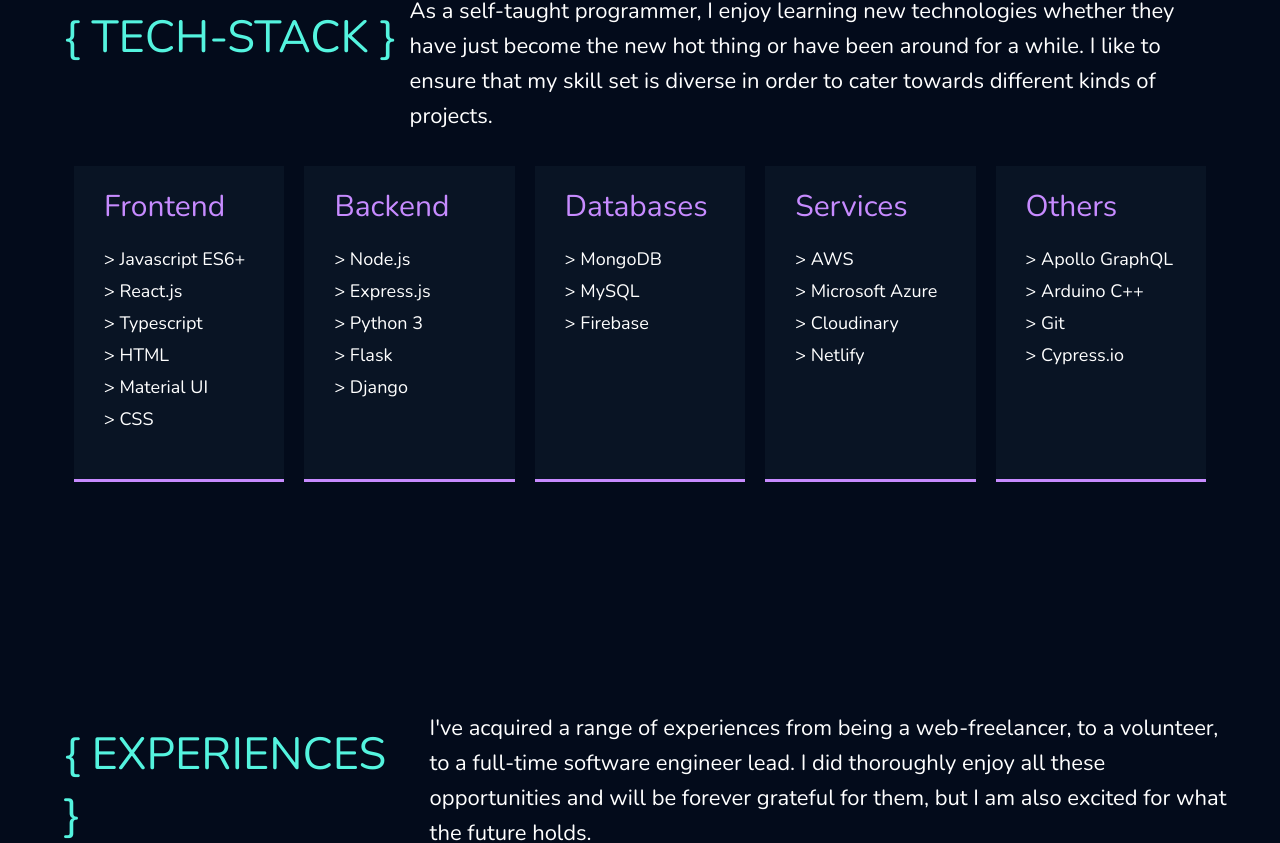
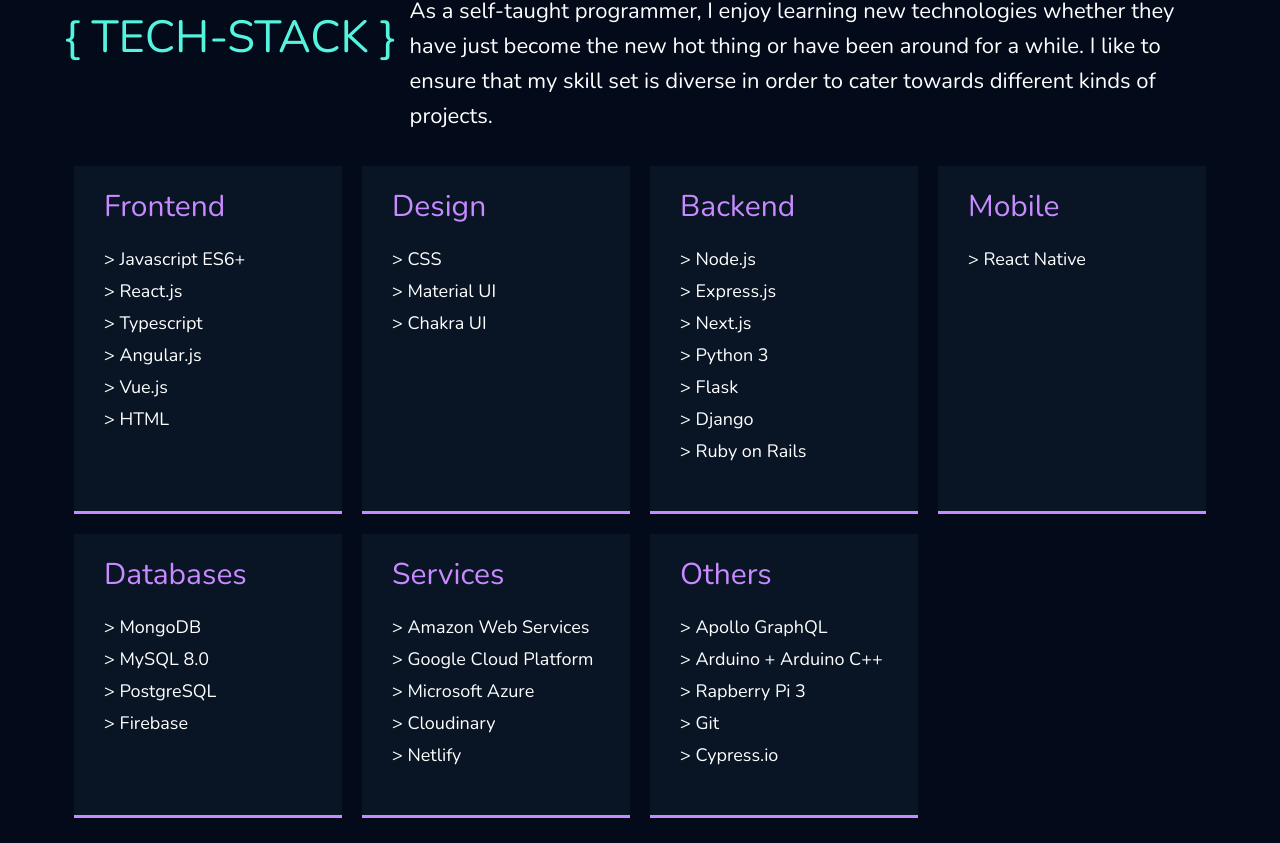
Before and after one commit to CaitlinChiang/Portfolio, a React (Create React App) app: page / in a window 1280 px wide. Shown: the part 618-1461 px from the top of the page. Built offline with nearby package versions, Linux system fonts and the light colour scheme.

Commit message:
Update portfolio website

```diff
--- a/src/components/Projects.js
+++ b/src/components/Projects.js
@@ -4,6 +4,12 @@
 class Projects extends Component {
   render() {
     const projects = [
+      {
+        title: 'PeakQuest',
+        about: 'A mobile application that helps users decide hiking trails to embark and trains them to the appropriate fitness level.',
+        link: 'https://github.com/CaitlinChiang/Hiking-Software',
+        technologies: 'React Native'
+      },
       {
         title: 'The Decolonization Project',
         about: 'An online repository where indigenous tribes are in control of their own online data and information that is being published.',
@@ -71,7 +77,7 @@
         technologies: 'React.js, Firebase, Netlify'
       },
       {
-        title: 'The Busy Bee',
+        title: 'The Rolls Kitchen',
         about: 'A full e-commerce system for a business that focuses on selling bakery goods.',
         link: 'https://github.com/CaitlinChiang/The-Rolls-Kitchen',
         technologies: 'React.js, Firebase, Netlify'
--- a/src/components/Skills.js
+++ b/src/components/Skills.js
@@ -7,35 +7,50 @@
       'Javascript ES6+',
       'React.js',
       'Typescript',
-      'HTML',
+      'Angular.js',
+      'Vue.js',
+      'HTML'
+    ]
+
+    const design_stack = [
+      'CSS',
       'Material UI',
-      'CSS'
+      'Chakra UI'
     ]
 
     const backend_stack = [
       'Node.js',
       'Express.js',
+      'Next.js',
       'Python 3',
       'Flask',
-      'Django'
+      'Django',
+      'Ruby on Rails'
+    ]
+
+    const mobile_stack = [
+      'React Native'
     ]
 
     const database_stack = [
       'MongoDB',
-      'MySQL',
+      'MySQL 8.0',
+      'PostgreSQL',
       'Firebase'
     ]
 
     const services_stack = [
-      'AWS',
+      'Amazon Web Services',
+      'Google Cloud Platform',
       'Microsoft Azure',
       'Cloudinary',
-      'Netlify',
+      'Netlify'
     ]
 
     const others_stack = [
       'Apollo GraphQL',
-      'Arduino C++',
+      'Arduino + Arduino C++',
+      'Rapberry Pi 3',
       'Git',
       'Cypress.io'
     ]
@@ -58,8 +73,20 @@
             })}
           </div>
           <div class="skills-grid-item">
+            <p>Design</p>
+            {design_stack.map((e) => {
+              return <p className="skill-items">{'> ' + e}</p>
+            })}
+          </div>
+          <div class="skills-grid-item">
             <p>Backend</p>
             {backend_stack.map((e) => {
+              return <p className="skill-items">{'> ' + e}</p>
+            })}
+          </div>
+          <div class="skills-grid-item">
+            <p>Mobile</p>
+            {mobile_stack.map((e) => {
               return <p className="skill-items">{'> ' + e}</p>
             })}
           </div>
--- a/src/styles/Skills.css
+++ b/src/styles/Skills.css
@@ -27,7 +27,7 @@
 
 .skills-grid-container {
   display: grid;
-  grid-template-columns: repeat(auto-fill, minmax(200px, 1fr));
+  grid-template-columns: repeat(auto-fill, minmax(250px, 1fr));
   padding: 10px;
   gap: 20px;
   color: var(--purple-bright);
```
Also changed, not shown: 1 other file (tests, documents, lock files or other folders).
